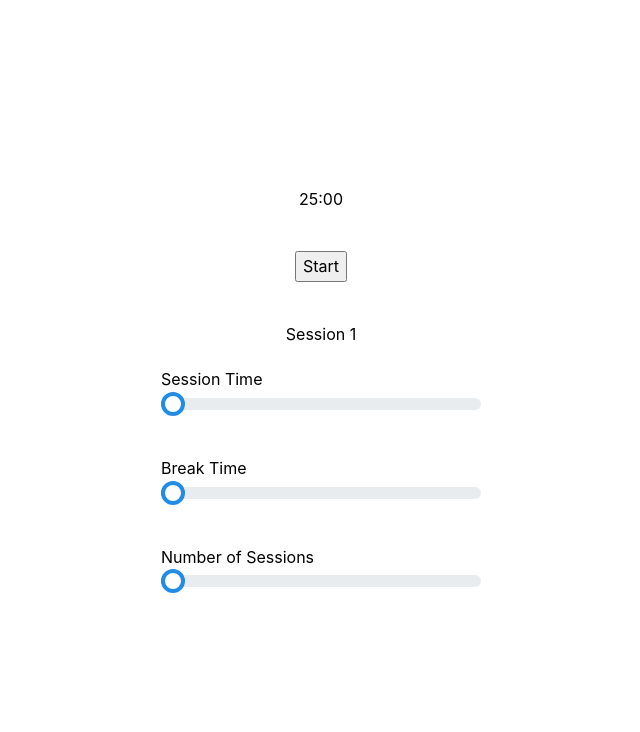
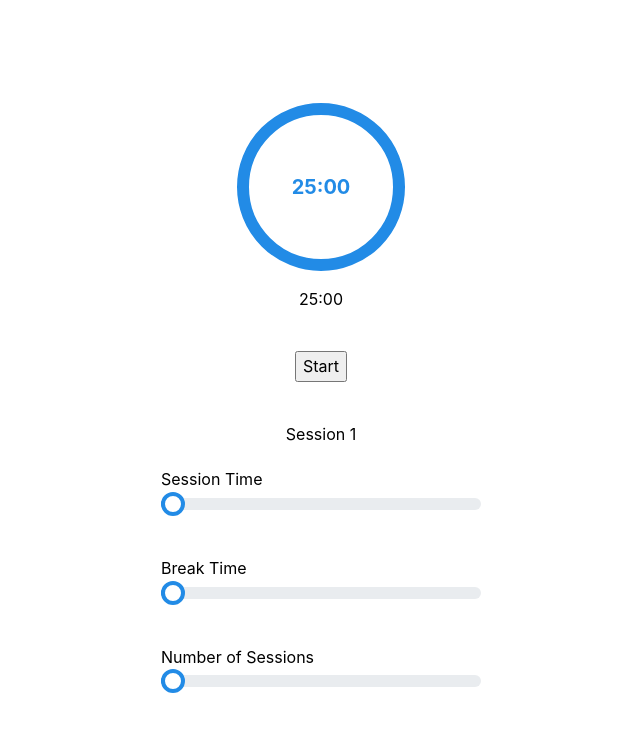
Before and after one commit to WizVader/msa-phase-2, a React (Vite) app in the folder msa-project.client/: page / in a window 1280 px wide. Shown: the top 732 px of the page, without its empty margins (319-959 px from the left). Built offline with nearby package versions, Linux system fonts and the light colour scheme.

Commit message:
Added Progress Ring with working timer (saikam2003)

```diff
--- a/msa-project.client/src/Components/Timer.tsx
+++ b/msa-project.client/src/Components/Timer.tsx
@@ -1,4 +1,5 @@
 import React, { useState, useEffect } from 'react';
+import { RingProgress, Text } from '@mantine/core';
 import SessionTimeInput from './SessionTimeInput';
 import BreakTimeInput from './BreakTimeInput';
 import NumberOfSessionsInput from './NumberOfSessionsInput';
@@ -54,20 +55,32 @@ const Timer: React.FC = () => {
         setIsRunning(true);
     };
 
+    const calculatePercentage = (minutes: number, seconds: number, sessionTime: number) => {
+        const totalTimePassed = (minutes * 60) + seconds;
+        const totalSessionTimeInSeconds = sessionTime * 60;
+        return (totalTimePassed / totalSessionTimeInSeconds) * 100;
+    };
+
     const timerMinutes = minutes < 10 ? `0${minutes}` : minutes;
     const timerSeconds = seconds < 10 ? `0${seconds}` : seconds;
+    const progressValue = calculatePercentage(minutes, seconds, sessionTime);
 
     return (
         <>
             <section className={classes.pomoWrapper}>
-
+                <div>
+                    <RingProgress
+                        sections={[{ value: progressValue, color: 'blue' }]}
+                        label={<Text c="blue" fw={700} ta="center" size="xl">{timerMinutes}:{timerSeconds}</Text>}
+                        size={200}
+                    />
+                </div>
                 <div className='timer'>{timerMinutes}:{timerSeconds}</div>
                 <div className={classes.startButton}><button onClick={startTimer}>Start</button></div>
                 <div>{isBreak ? "Break Time" : `Session ${currentSession}`}</div>
                 <div className={classes.sessionInput}><SessionTimeInput sessionTime={sessionTime} setSessionTime={setSessionTime} /></div>
                 <div className={classes.breakInput}><BreakTimeInput breakTime={breakTime} setBreakTime={setBreakTime} /></div>
                 <div className={classes.numSessionsInput}><NumberOfSessionsInput numberOfSessions={numberOfSessions} setNumberOfSessions={setNumberOfSessions} /></div>
-
             </section >
         </>
     );
```
Also changed, not shown: msa-project.client/src/Components/ProgressRing.tsx (added, +19 -0 lines).
